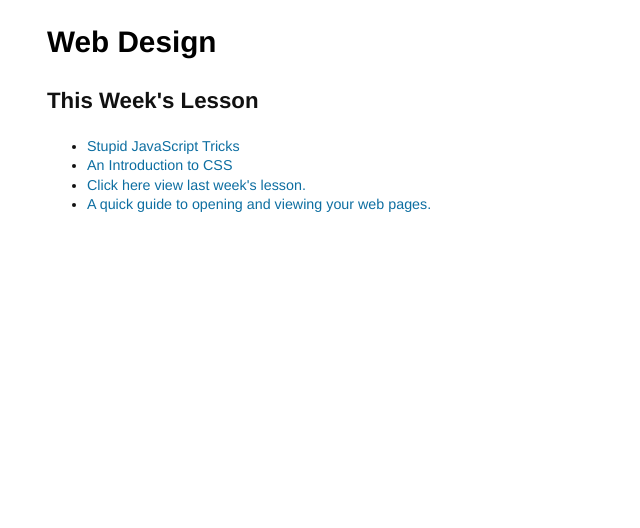
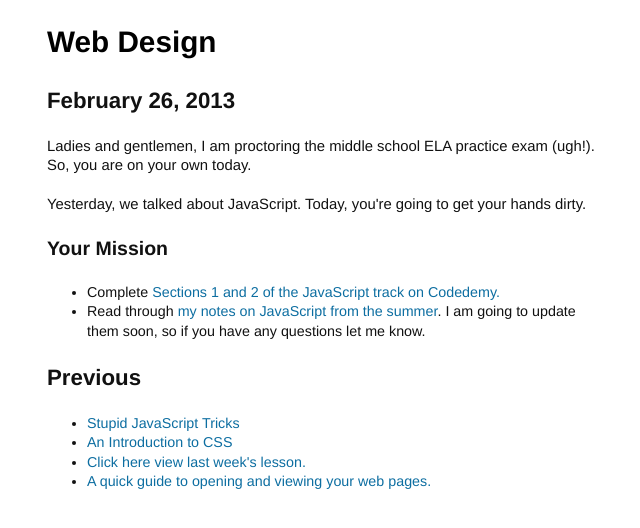
Before and after one commit to scholarsnyc/web-design, a Jekyll site: the page built from index.html, in a window 1280 px wide. Shown: the top 528 px of the page, without its empty margins (318-958 px from the left). Built offline with Jekyll 4.4.1, drawn with Linux system fonts in a browser that asks for light colours.

Commit message:
Add in sub plans

```diff
--- a/index.html
+++ b/index.html
@@ -5,7 +5,20 @@ title : Web Design
 
 ---
 
-<h2>This Week's Lesson</h2>
+<h2>February 26, 2013</h2>
+
+<p>Ladies and gentlemen, I am proctoring the middle school ELA practice exam (ugh!). So, you are on your own today.</p>
+
+<p>Yesterday, we talked about JavaScript. Today, you're going to get your hands dirty.</p>
+
+<h3>Your Mission</h3>
+
+<ul>
+	<li>Complete <a href="http://www.codecademy.com/tracks/javascript">Sections 1 and 2 of the JavaScript track on Codedemy.</a></li>
+	<li>Read through <a href="https://github.com/scholarsnyc/code-camp/tree/gh-pages/_posts">my notes on JavaScript from the summer</a>. I am going to update them soon, so if you have any questions let me know.</li>
+</ul>
+
+<h2>Previous</h2>
 
 <ul>
   <li><a href="https://gist.github.com/stevekinney/5029924">Stupid JavaScript Tricks</a></li>
```
